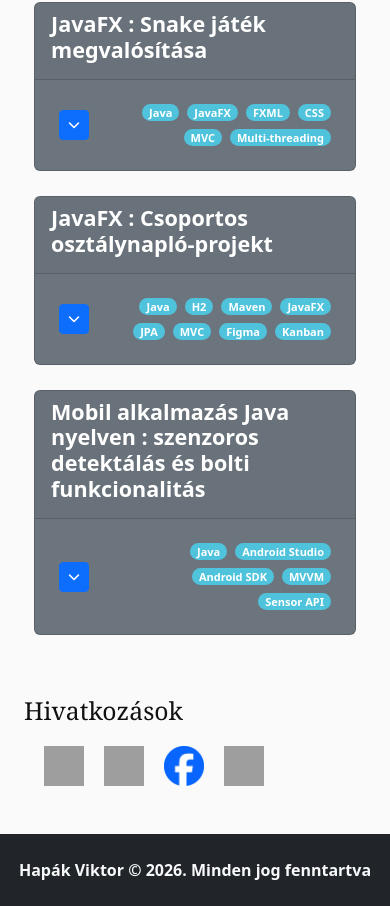
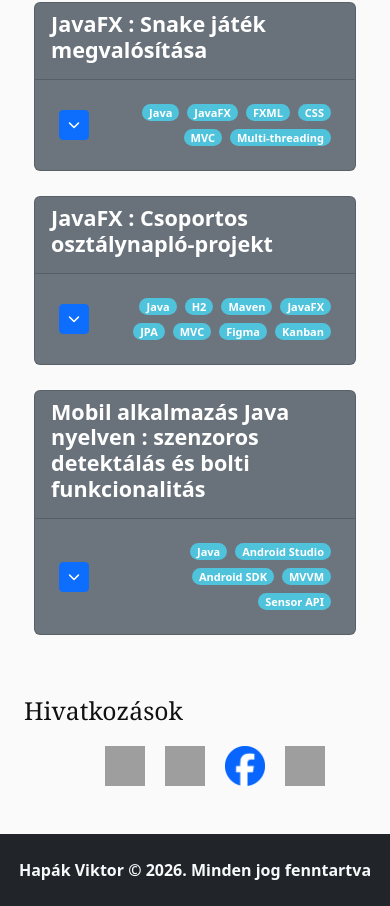
Before and after one commit to ViktorHapak/Portfolio, a plain HTML site: page index.html in a window 390 px wide. Shown: the part 3977-4883 px from the top of the page. Drawn offline with nearby package versions, Linux system fonts and the light colour scheme; grey boxes are pictures that could not be loaded.

Commit message:
Add center alignment for ref-items class

```diff
--- a/index.css
+++ b/index.css
@@ -938,4 +938,8 @@ body {
 	.project-details-div.open {
 		max-height: 1800px;
 	}
+
+	.ref-items{
+		justify-content: center;
+	}
 }
```
